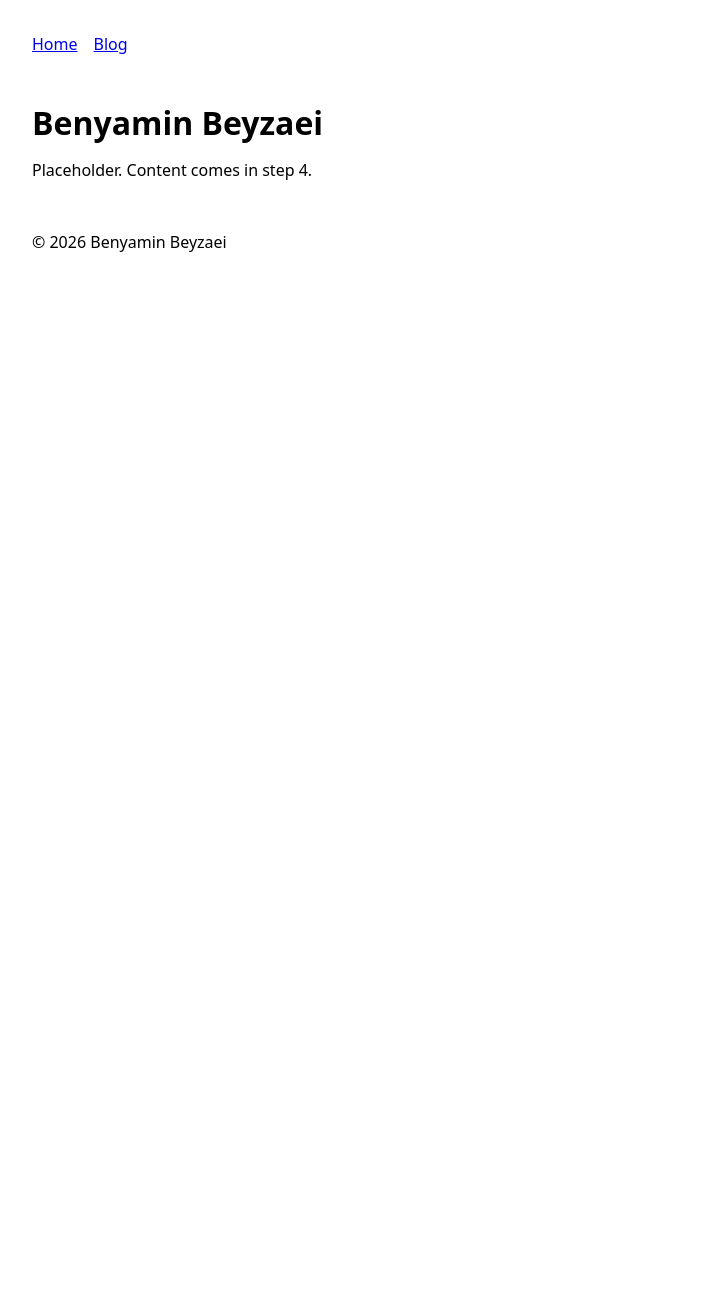
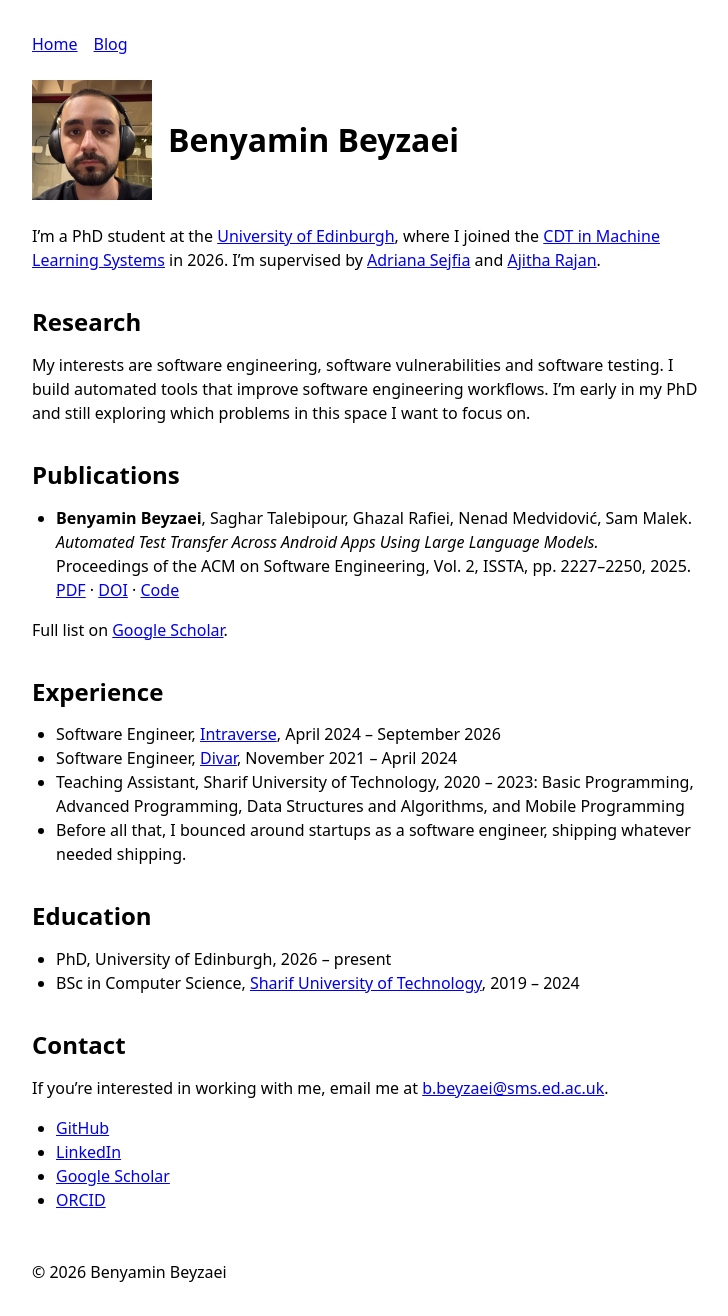
Before and after one commit to benyaminbeyzaei/benyaminbeyzaei.github.io, a Jekyll site: the page built from index.md, in a window 1280 px wide. Shown: the whole page, without its empty margins (272-1000 px from the left). Built offline with Jekyll 4.4.1, drawn with Linux system fonts in a browser that asks for light colours; before the commit the page ends 900 px from its top, so only the background shows below that.

Commit message:
Add home page content

```diff
--- a/assets/css/style.css
+++ b/assets/css/style.css
@@ -103,6 +103,18 @@ img {
 	outline-offset: 2px;
 }
 
+/* Home page: portrait next to the name */
+.intro {
+	display: flex;
+	flex-wrap: wrap;
+	align-items: center;
+	gap: 1rem;
+	margin-block: 1.5rem;
+}
+.intro h1 {
+	margin: 0;
+}
+
 nav ul {
 	display: flex;
 	flex-wrap: wrap;
--- a/index.md
+++ b/index.md
@@ -1,6 +1,43 @@
 ---
 ---
 
-# Benyamin Beyzaei
+<div class="intro">
+  <img src="{{ '/assets/img/benyamin.jpg' | relative_url }}" width="120" height="120" alt="Portrait of Benyamin Beyzaei">
+  <h1>Benyamin Beyzaei</h1>
+</div>
 
-Placeholder. Content comes in step 4.
+I'm a PhD student at the [University of Edinburgh](https://www.ed.ac.uk/), where I joined the [CDT in Machine Learning Systems](https://mlsystems.uk/) in 2026. I'm supervised by [Adriana Sejfia](https://asejfia.github.io/) and [Ajitha Rajan](https://homepages.inf.ed.ac.uk/arajan/).
+
+## Research
+
+My interests are software engineering, software vulnerabilities and software testing. I build automated tools that improve software engineering workflows. I'm early in my PhD and still exploring which problems in this space I want to focus on.
+
+## Publications
+
+- **Benyamin Beyzaei**, Saghar Talebipour, Ghazal Rafiei, Nenad Medvidović, Sam Malek.\\
+  *Automated Test Transfer Across Android Apps Using Large Language Models.*\\
+  Proceedings of the ACM on Software Engineering, Vol. 2, ISSTA, pp. 2227–2250, 2025.\\
+  [PDF](https://dl.acm.org/doi/pdf/10.1145/3728975) · [DOI](https://doi.org/10.1145/3728975) · [Code](https://github.com/seal-hub/llmigrate)
+
+Full list on [Google Scholar](https://scholar.google.com/citations?user=7emya8AAAAAJ&hl=en).
+
+## Experience
+
+- Software Engineer, [Intraverse](https://www.linkedin.com/company/intraverse-game), April 2024 – September 2026
+- Software Engineer, [Divar](https://www.linkedin.com/company/divarofficial), November 2021 – April 2024
+- Teaching Assistant, Sharif University of Technology, 2020 – 2023: Basic Programming, Advanced Programming, Data Structures and Algorithms, and Mobile Programming
+- Before all that, I bounced around startups as a software engineer, shipping whatever needed shipping.
+
+## Education
+
+- PhD, University of Edinburgh, 2026 – present
+- BSc in Computer Science, [Sharif University of Technology](https://en.wikipedia.org/wiki/Sharif_University_of_Technology), 2019 – 2024
+
+## Contact
+
+If you're interested in working with me, email me at [b.beyzaei@sms.ed.ac.uk](mailto:b.beyzaei@sms.ed.ac.uk).
+
+- [GitHub](https://github.com/benyaminbeyzaei)
+- [LinkedIn](https://www.linkedin.com/in/benyamin-beyzaei/)
+- [Google Scholar](https://scholar.google.com/citations?user=7emya8AAAAAJ&hl=en)
+- [ORCID](https://orcid.org/0009-0001-4616-9552)
```
